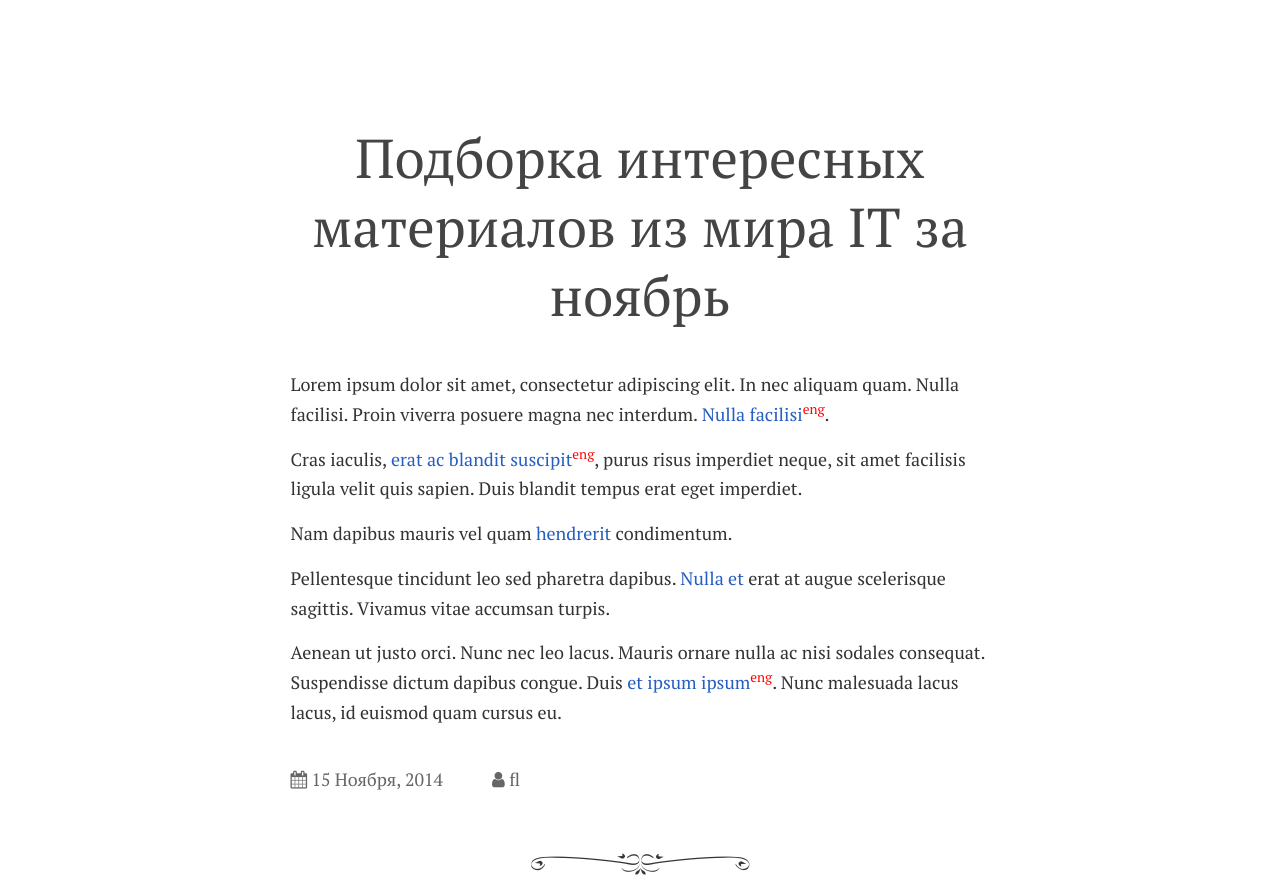
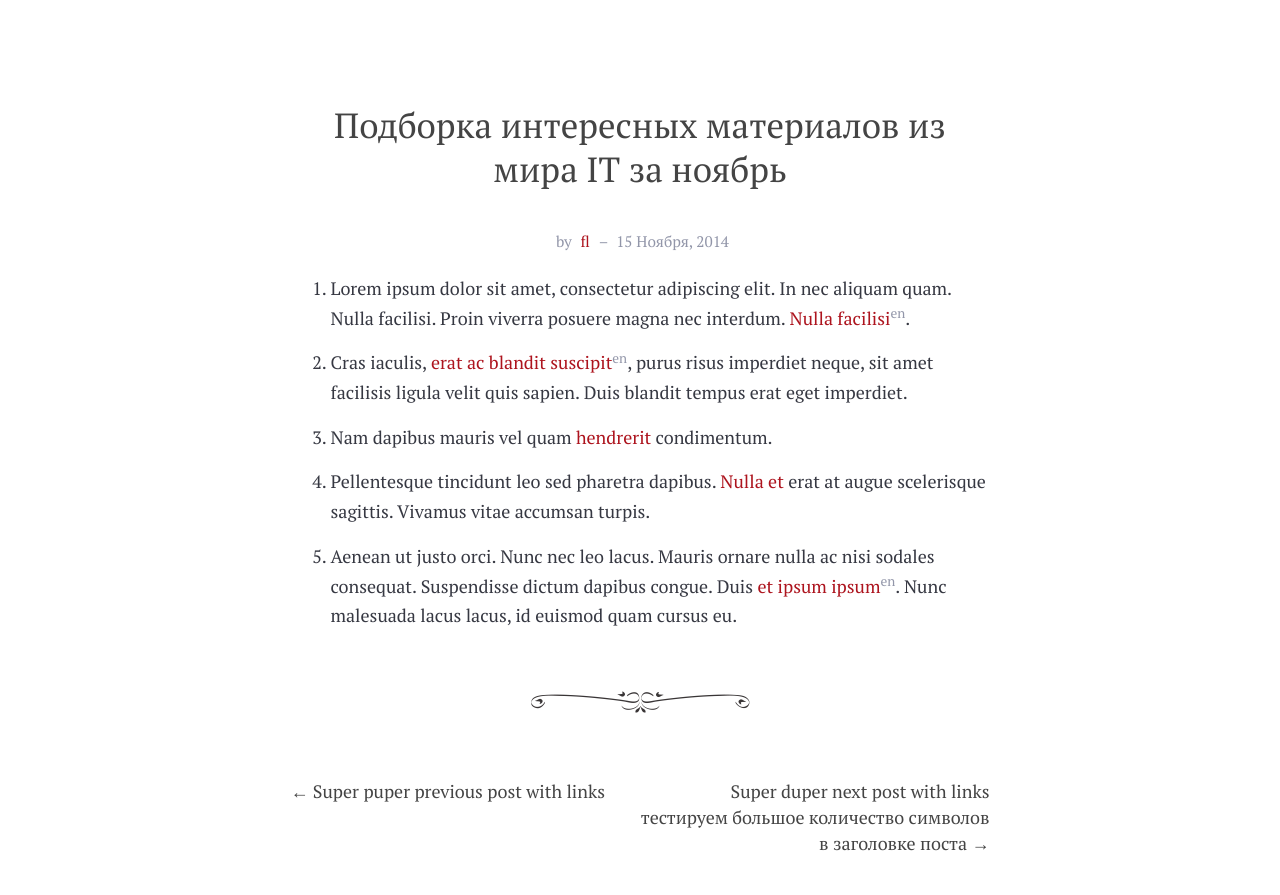
Before and after one commit to imflop/flopim, a plain HTML site: page index.html in a window 1280 px wide. Shown: the part 57-952 px from the top of the page. Drawn offline with nearby package versions, Linux system fonts and the light colour scheme; files that its build step writes are made by us from their sources.

Commit message:
change some styles, put meta from bottom to top

```diff
--- a/css/bootstrap.overload.css
+++ b/css/bootstrap.overload.css
@@ -4,26 +4,28 @@ html {
 }
 
 body {
-    font-family: 'PT Serif', serif;
-    color: #333;
+    font-family: 'PT Serif', Georgia, Cambria, "Times New Roman", Times, serif;
+    /*color: #333;*/
+    color: rgba(46, 48, 58, 0.96);
     margin-bottom: 60px;
+    font-size: 1.2em;
 }
 
 a {
-    color: #275ec2;
+    color: #ad141e;
 }
 a:hover, a:focus {
     /*color: #f12446;*/
     /*color: #f00;*/
-    color: #275ec2;
+    color: #680c12;
 }
 
 sup {
-    color: #f00;
+    color: rgba(142, 146, 166, 0.96);;
 }
 
 .navbar-static-top {
-    margin-bottom: 105px;
+    margin-bottom: 85px;
 }
 
 .navbar-inverse .navbar-nav > li > a {
@@ -46,6 +48,27 @@ sup {
     max-width: 729px;
 }
 
+.entry-meta {
+    margin-top: 39.7px;
+    color: rgba(142, 146, 166, 0.96);
+    text-align: center;
+    margin-bottom: 21px;
+}
+.post-date, .author {
+    font-size: 1.27778em;
+}
+.author:before {
+    content: "by";
+}
+.author:after {
+    content: "–";
+}
+.author:before, .author:after {
+    color: rgba(142, 146, 166, 0.96);
+    display: inline;
+    margin: 0 0.5rem;
+}
+
 .entry:after {
     background-image: url("../img/divider.png");
     background-position: center top;
@@ -64,7 +87,7 @@ sup {
 }
 
 .entry-title {
-    font-size: 3.91111em;
+    font-size: 2.91111em;
     line-height: 1.26383em;
     text-align: center;
 }
@@ -88,19 +111,6 @@ sup {
     padding-left: 0;
 }
 
-.entry-meta {
-    margin-top: 39.7px;
-}
-.entry-meta, .entry-meta a {
-    color: #666;
-}
-.entry-meta a:hover {
-    color: #888;
-}
-.post-date, .author {
-    font-size: 1.27778em;
-    margin-right: 2.5em;
-}
 
 [class*="navigation"] .nav-previous {
     float: left;
--- a/index.html
+++ b/index.html
@@ -10,7 +10,7 @@
 
     <!-- Style's -->
     <link rel="stylesheet" href="https://maxcdn.bootstrapcdn.com/bootstrap/3.3.1/css/bootstrap.min.css">
-    <link rel="stylesheet" href="css/bootstrap.overload.min.css">
+    <link rel="stylesheet" href="css/bootstrap.overload.css">
 
 
 
@@ -40,16 +40,6 @@
                     <li><a href="#">archive</a></li>
                     <li><a href="#">projects</a></li>
                     <li><a href="#">about</a></li>
-                    <!--<li class="dropdown">
-                        <a href="#" class="dropdown-toggle small-text" data-toggle="dropdown">Еще <span class="caret"></span></a>
-                        <ul class="dropdown-menu" role="menu">
-                            <li><a href="#">Archive</a></li>
-                            <li><a href="#">Projects</a></li>
-                            <li><a href="#">About</a></li>
-                            <li class="divider"></li>
-                            <li><a href="#">Feed</a></li>
-                        </ul>
-                    </li>-->
                     <li>
                         <a href="https://twitter.com/imflop" class="social-link" target="_blank" data-toggle="tooltip" data-placement="bottom" data-original-title="Twitter" rel="tooltip"><i class="fa fa-twitter-square"></i></a>
                     </li>
@@ -70,33 +60,30 @@
                     <div class="entry-header">
                         <h1 class="entry-title"><a href="#">Подборка интересных материалов из мира IT за ноябрь</a></h1>
                     </div>
+                    <div class="entry-meta">
+                        <span class="author">
+                            <a rel="author" title="View all posts by Oleg Makarov" href="#">fl</a>
+                        </span>
+                        <span class="post-date">
+                            <time class="entry-date" datetime="2014-11-04T16:09:46+00:00">15 Ноября, 2014</time>
+                        </span>
+                    </div>
                     <div class="entry-content">
-                        <ul class="list-unstyled">
-                            <li class="p1">Lorem ipsum dolor sit amet, consectetur adipiscing elit. In nec aliquam quam. Nulla facilisi. Proin viverra posuere magna nec interdum. <a href="#">Nulla facilisi</a><sup>eng</sup>.</li>
-                            <li class="p1">Cras iaculis, <a href="#">erat ac blandit suscipit</a><sup>eng</sup>, purus risus imperdiet neque, sit amet facilisis ligula velit quis sapien. Duis blandit tempus erat eget imperdiet.</li>
+                        <ol>
+                            <li class="p1">Lorem ipsum dolor sit amet, consectetur adipiscing elit. In nec aliquam quam. Nulla facilisi. Proin viverra posuere magna nec interdum. <a href="#">Nulla facilisi</a><sup>en</sup>.</li>
+                            <li class="p1">Cras iaculis, <a href="#">erat ac blandit suscipit</a><sup>en</sup>, purus risus imperdiet neque, sit amet facilisis ligula velit quis sapien. Duis blandit tempus erat eget imperdiet.</li>
                             <li class="p1">Nam dapibus mauris vel quam <a href="#">hendrerit</a> condimentum.</li>
                             <li class="p1">Pellentesque tincidunt leo sed pharetra dapibus. <a href="#">Nulla et</a> erat at augue scelerisque sagittis. Vivamus vitae accumsan turpis.</li>
-                            <li class="p1">Aenean ut justo orci. Nunc nec leo lacus. Mauris ornare nulla ac nisi sodales consequat. Suspendisse dictum dapibus congue. Duis <a href="#">et ipsum ipsum</a><sup>eng</sup>. Nunc malesuada lacus lacus, id euismod quam cursus eu.</li>
-                        </ul>
+                            <li class="p1">Aenean ut justo orci. Nunc nec leo lacus. Mauris ornare nulla ac nisi sodales consequat. Suspendisse dictum dapibus congue. Duis <a href="#">et ipsum ipsum</a><sup>en</sup>. Nunc malesuada lacus lacus, id euismod quam cursus eu.</li>
+                        </ol>
                     </div>
-                    <footer class="entry-meta">
-                        <span class="post-date">
-                            <i class="fa fa-calendar"></i>
-                            <a rel="bookmark" title="4:09 pm" href="#"><time class="entry-date" datetime="2014-11-04T16:09:46+00:00">15 Ноября, 2014</time></a>
-                        </span>
-                        <span class="author">
-                            <i class="fa fa-user"></i>
-                            <a class="" rel="author" title="View all posts by Oleg Makarov" href="#">fl</a>
-                        </span>
-                        <span class="tweetme"></span>
-                    </footer>
                 </article>
                 <div class="navigation-post">
                     <div class="nav-previous">
                         <a href="#" rel="prev">&larr;&nbsp;Super puper previous post with links</a>
                     </div>
                     <div class="nav-next">
-                        <a href="#" rel="next">Super duper next post with links&nbsp;&rarr;</a>
+                        <a href="#" rel="next">Super duper next post with links тестируем большое количество символов в заголовке поста&nbsp;&rarr;</a>
                     </div>
                 </div>
             </div>
```
